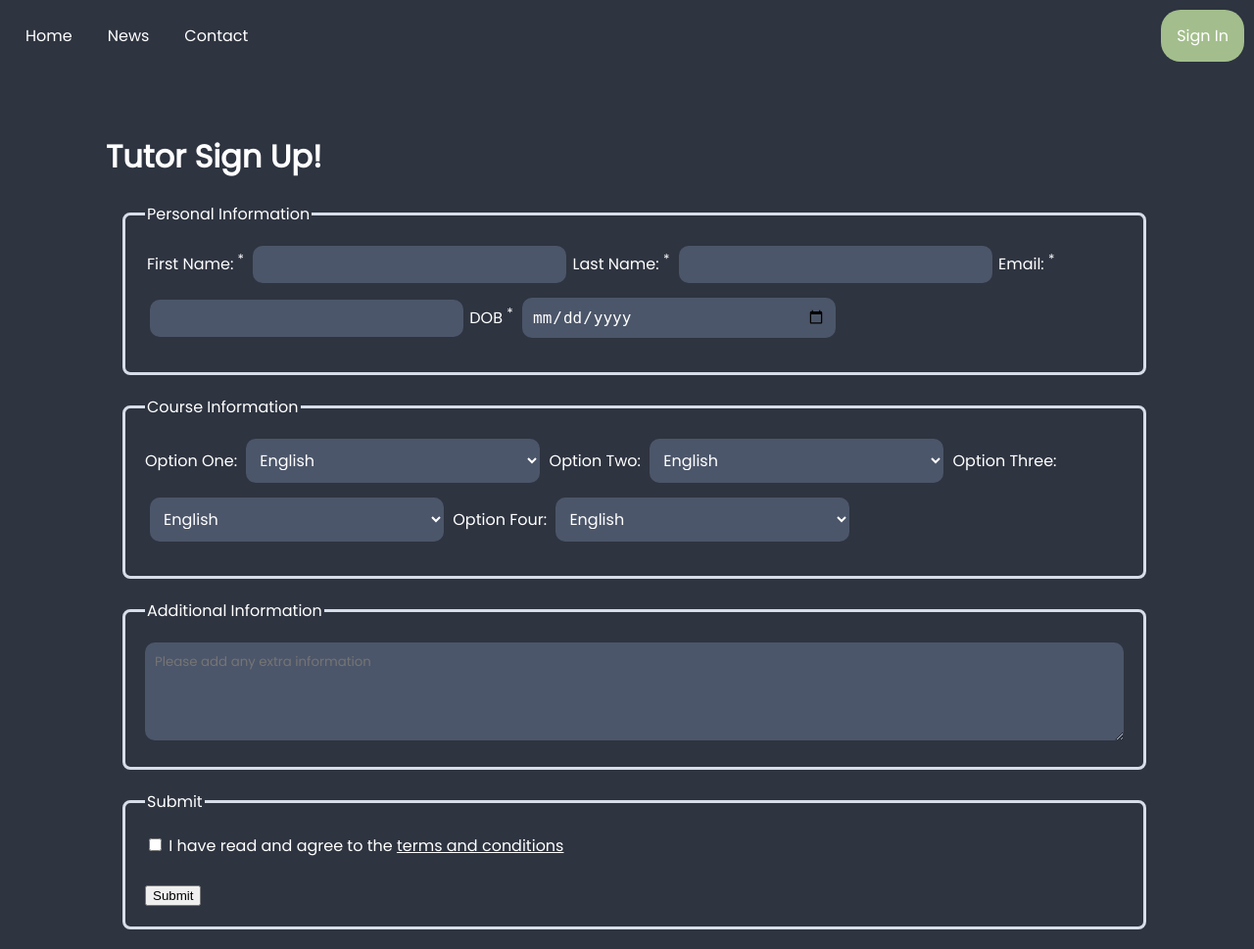
After one commit to SilentSmeary/UTCL-Y13, a PHP site: page /tutor_sign_up.html in a window 1280 px wide. The commit adds this page. Shown: the whole page at 98% size. Run offline with PHP 8.4, Linux system fonts and the light colour scheme.

```diff
--- a/Part 5 - GibJohn Tutoring/index.html
+++ b/Part 5 - GibJohn Tutoring/index.html
@@ -33,7 +33,8 @@
                 </ul>
                 Join the GibJohn Tutoring community today and take the first step towards academic success. Let us help you achieve your best!</p>
                 <br>
-                <a id="join_now" href="join_now.html">Join now!</a>
+                <a id="join_now" href="student_sign_up.html">Student Sign up</a>
+                <a id="join_now2" href="tutor_sign_up.html">Tutor Sign up</a>
 
         </div>
         <img id="content_image" src="assets/home_page_image.png" alt="">
--- a/Part 5 - GibJohn Tutoring/style.css
+++ b/Part 5 - GibJohn Tutoring/style.css
@@ -87,7 +115,7 @@ li a:hover:not(.active) {
 }
 
 .firstname_title{
-    margin-left: 20px;
+    margin-left: 2px;
     margin-bottom: 10px;
 }
 
@@ -148,3 +173,35 @@ li a:hover:not(.active) {
     font-weight: 400;
     font-style: normal;
 }
+
+.custom_textarea{
+    width: 100%;
+    height: 100px;
+    border-radius: 10px;
+    background-color: #4C566A;
+    border: transparent;
+    color: white;
+    font-family: "Poppins", sans-serif;
+    font-weight: 400;
+    font-style: normal;
+    box-sizing: border-box; /* Added this line */
+    padding: 10px 10px 10px 10px;
+}
+
+#terms_conditions{
+    color: white;
+    text-decoration: none;
+}
+
+.student_sign_up_button{
+    font-size: 16px;
+    padding: 10px;
+    background-color: #4C566A;
+    color: white;
+    border: transparent;
+    border-radius: 10px;
+    font-family: "Poppins", sans-serif;
+    font-weight: 400;
+    font-style: normal;
+    text-decoration: none;
+}
--- /dev/null
+++ b/Part 5 - GibJohn Tutoring/tutor_sign_up.html
@@ -0,0 +1,109 @@
+<!DOCTYPE html>
+<html lang="en">
+<head>
+    <meta charset="UTF-8">
+    <meta name="viewport" content="width=device-width, initial-scale=1.0">
+    <link rel="preconnect" href="https://fonts.googleapis.com">
+    <link rel="preconnect" href="https://fonts.gstatic.com" crossorigin>
+    <link href="https://fonts.googleapis.com/css2?family=Poppins&display=swap" rel="stylesheet">
+    <link rel="stylesheet" href="style.css">
+    <title>GibJohn Tutoring</title>
+</head>
+<body>
+    <ul class="navbar_main">
+        <li class="navbar_li"><a href="index.html">Home</a></li>
+        <li class="navbar_li"><a href="#news">News</a></li>
+        <li class="navbar_li"><a href="#contact">Contact</a></li>
+        <li class="navbar_li" style="float:right"><a class="active" href="sign_in.html">Sign In</a></li>
+    </ul>
+
+    <div id="container">
+        <div id="heading">
+            <h1>Tutor Sign Up!</h1>
+        </div>
+        <div id="join_now_content">
+            <fieldset class="custom_fieldset">
+                <legend>Personal Information</legend>
+                <form action="">
+                    <label class="firstname_title" for="fname">First Name: <sup>*</sup></label>
+                    <input class="firstname" type="text" id="fname" name="fname">
+                    <label class="firstname_title" for="lname">Last Name: <sup>*</sup></label>
+                    <input class="firstname" type="text" id="lname" name="lname">
+                    <label class="firstname_title" for="email">Email: <sup>*</sup></label>
+                    <input class="firstname" type="text" id="email" name="email">
+                    <label class="firstname_title" for="dob">DOB <sup>*</sup></label>
+                    <input class="firstname" type="date" id="dob" name="dob">
+                </form>
+            </fieldset>
+            <fieldset class="custom_fieldset">
+                <legend>Course Information</legend>
+                <form action="">
+                    <label for="dropdown">Option One: </label>
+                    <select name="options" id="dropdown">
+                        <option value="english">English</option>
+                        <option value="maths">Maths</option>
+                        <option value="combined_science">Combined Science</option>
+                        <option value="physics">Physics</option>
+                        <option value="chemistry">Chemistry</option>
+                        <option value="biology">Biology</option>
+                        <option value="computer_science">Computer Science</option>
+                        <option value="further_maths">Further Maths</option>
+                    </select>
+                    <label for="dropdown">Option Two: </label>
+                    <select name="options" id="dropdown">
+                        <option value="english">English</option>
+                        <option value="maths">Maths</option>
+                        <option value="combined_science">Combined Science</option>
+                        <option value="physics">Physics</option>
+                        <option value="chemistry">Chemistry</option>
+                        <option value="biology">Biology</option>
+                        <option value="computer_science">Computer Science</option>
+                        <option value="further_maths">Further Maths</option>
+                    </select>
+                    <label for="dropdown">Option Three: </label>
+                    <select name="options" id="dropdown">
+                        <option value="english">English</option>
+                        <option value="maths">Maths</option>
+                        <option value="combined_science">Combined Science</option>
+                        <option value="physics">Physics</option>
+                        <option value="chemistry">Chemistry</option>
+                        <option value="biology">Biology</option>
+                        <option value="computer_science">Computer Science</option>
+                        <option value="further_maths">Further Maths</option>
+                    </select>
+                    <label for="dropdown">Option Four: </label>
+                    <select name="options" id="dropdown">
+                        <option value="english">English</option>
+                        <option value="maths">Maths</option>
+                        <option value="combined_science">Combined Science</option>
+                        <option value="physics">Physics</option>
+                        <option value="chemistry">Chemistry</option>
+                        <option value="biology">Biology</option>
+                        <option value="computer_science">Computer Science</option>
+                        <option value="further_maths">Further Maths</option>
+                    </select>
+                </form>
+            </fieldset>
+
+            <fieldset class="custom_fieldset">
+                <legend>Additional Information</legend>
+                <form action="">
+                    <textarea class="custom_textarea" name="" id="" placeholder="Please add any extra information"></textarea>
+                </form>
+            </fieldset>
+            <fieldset class="custom_fieldset">
+                <legend>Submit</legend>
+                <form action="">
+                    <input class="tickbox" type="checkbox" name="t&c" id="">
+                    <label for="t&c">I have read and agree to the <a id="terms_conditions" href=""><u>terms and conditions</u></a></label>
+                    <br>
+                    <br>
+                    <input class="student_join_now_submit" type="submit" name="" id="">
+                    <a href=""></a>
+                </form>
+            </fieldset>
+        </div>
+
+    </div>
+</body>
+</html>
```
Also changed, not shown: other parts of Part 5 - GibJohn Tutoring/style.css (+35 -10 lines), Part 5 - GibJohn Tutoring/student_sign_up.html (renamed from Part 5 - GibJohn Tutoring/join_now.html, +11 -5 lines).
